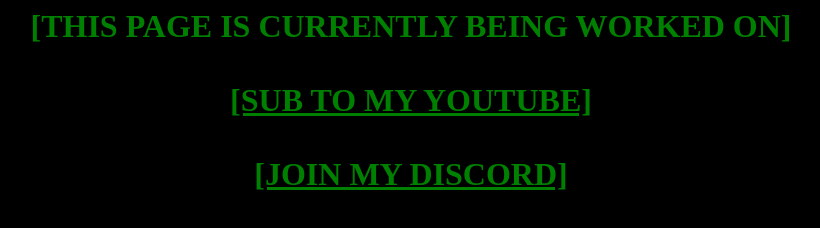
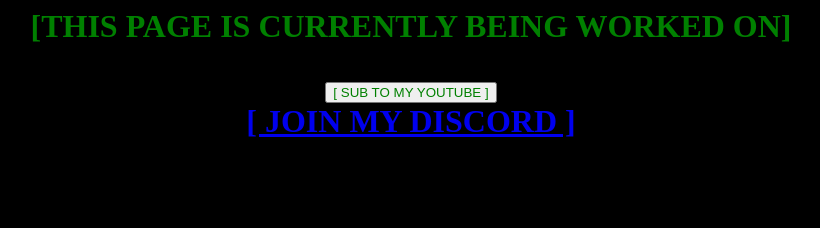
Before and after one commit to LogGamesinc/website, a plain HTML site: page index.html in a window 1280 px wide. Shown: the whole page, without its empty margins (229-1049 px from the left). Drawn offline with Linux system fonts and the light colour scheme.

Commit message:
Update index.html

```diff
--- a/index.html
+++ b/index.html
@@ -5,7 +5,7 @@ h1    {
     text-family: Impact;
     color: green;
 }
-a    {
+button    {
    text-family: Impact;
    color: green;
 }
@@ -21,9 +21,9 @@ log games
 [THIS PAGE IS CURRENTLY BEING WORKED ON]
 
 <br></br>
-<a href="https://www.youtube.com/channel/UCmL0ijhQVs8v3riD6bmmSWQ" >[SUB TO MY YOUTUBE]</a>
+<button onclick="window.location.href='index.html'">[ SUB TO MY YOUTUBE ]</button
 <br></br>
-<a href="https://discord.gg/GjQcyab7" >[JOIN MY DISCORD]</a>
+<a href="https://discord.gg/GjQcyab7" >[ JOIN MY DISCORD ]</a>
 </h1>
 </body>
 </html>
```
